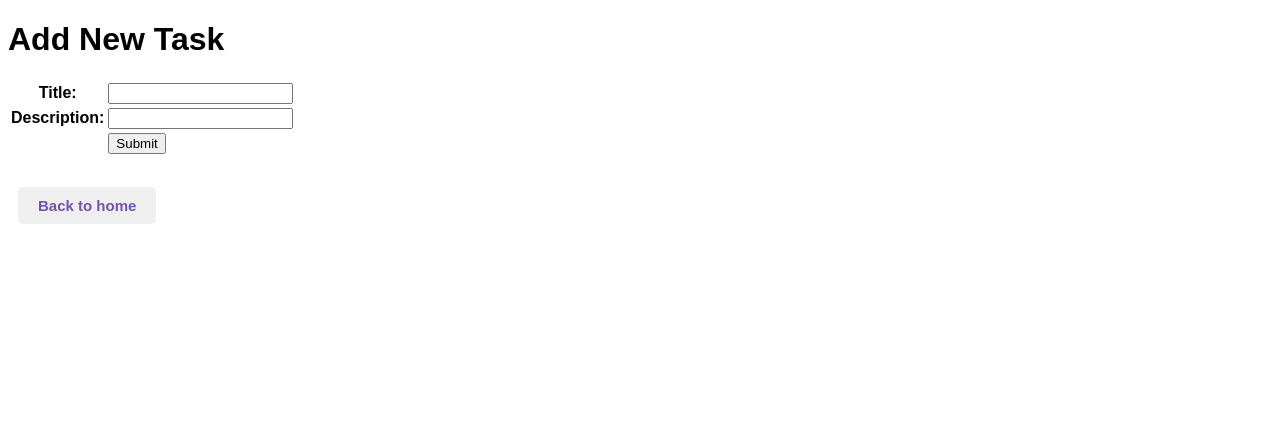
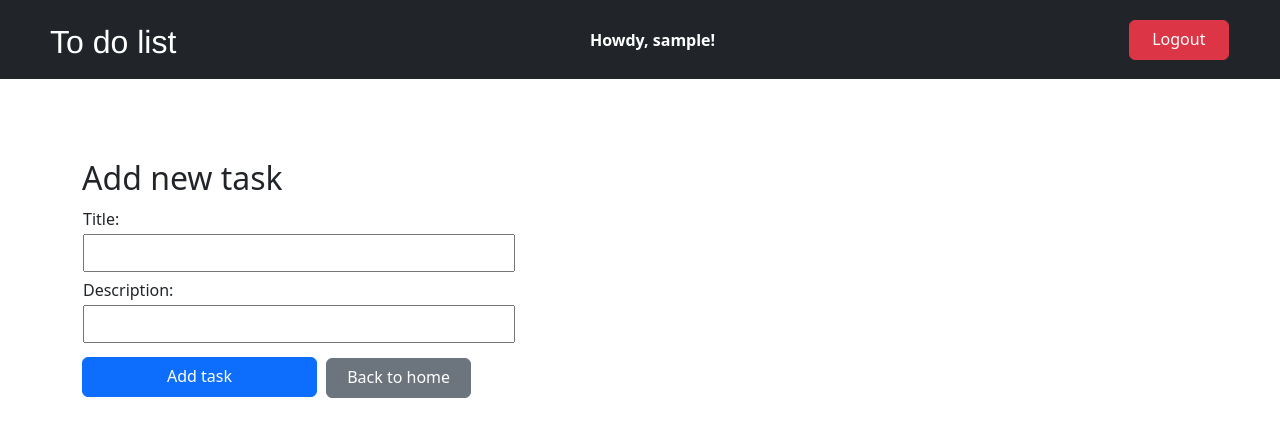
Before and after one commit to reyhanvivaldi/pbp-tugas2, a Django app: page /todolist/create-task/ in a window 1280 px wide. Shown: the top 437 px of the page. Run offline with Django 4.2, Linux system fonts and the light colour scheme; the visitor is signed in with stand-in values (Sample User, id 1); parts of the project's set-up code (start-up, migrations or seed data) failed here and were passed over.

Commit message:
Membuat tampilan responsif

```diff
--- a/templates/base.html
+++ b/templates/base.html
@@ -5,6 +5,8 @@
 <head>
   <meta charset="UTF-8">
   <meta name="viewport" content="width=device-width, initial-scale=1.0">
+  <link href="https://cdn.jsdelivr.net/npm/bootstrap@5.2.2/dist/css/bootstrap.min.css" rel="stylesheet" integrity="sha384-Zenh87qX5JnK2Jl0vWa8Ck2rdkQ2Bzep5IDxbcnCeuOxjzrPF/et3URy9Bv1WTRi" crossorigin="anonymous">
+  <link rel="stylesheet" href="https://cdnjs.cloudflare.com/ajax/libs/font-awesome/4.7.0/css/font-awesome.min.css">
   {% block meta %}
   {% endblock meta %}
 </head>
@@ -14,4 +16,31 @@
   {% endblock content %}
 </body>
 
+<style>
+  .nav-right {
+  display: flex;
+  gap: 2.5rem;
+  justify-items: center;
+  align-items: center;
+  margin-right: 4%;
+  }
+
+  @media screen and (max-width: 1000px) {
+      .col-sm-6 {
+        width: 100%;
+      }
+       .nav-right {
+      margin-left: 5%;
+      }
+      .howdy {
+        margin-left: 5%;
+      }
+      .prim2 {
+        width: 100%;
+    }
+    }
+
+</style>
+
+
 </html>
--- a/todolist/templates/create_task.html
+++ b/todolist/templates/create_task.html
@@ -6,78 +6,72 @@
 
 {% block content %}
 
-<div class = "add_task">
+<nav class="navbar navbar-dark bg-dark">
+    <div class="d-none d-lg-block">
+      <h2 class="nav" style="color: white">To do list</h2>
+    </div>
 
-    <h1>Add New Task</h1>
+    <div class="howdy">
+      <strong style="color: white;">Howdy, {{ nama_user }}!</strong>
+    </div>
 
-        <form method="POST" >
+    <div class="nav-right">
+      <a class="btn btn-danger" style="width: 100px; padding-bottom: 8px;" href="{% url 'todolist:logout_user' %}">Logout</a>
+    </div>
+  </nav>
+
+<div class = "container">
+
+    <h2>Add new task</h2>
+
+        <form method="POST" style="margin-bottom: 15px;" >
             {% csrf_token %}
-            <table class="form">
-                {{ form.as_table }}
-                <tr>
-                    <td></td>
-                    <td><input type="submit" name="submit" value="Submit"/></td>
-                </tr>
+            <table>
+                {% for field in form %}
+                <tr><td>{{ field.label_tag }}</td></tr>
+                <tr><td>{{ field }}</td></tr>
+                {% endfor %}
+
             </table>
-            <button class="back-button"><a href="{% url 'todolist:show_home' %}" class="back-text-button">Back to home</a></button>
-            <!-- <button class="submit-button"><a href="{% url 'todolist:get_add_task' %}" class="submit-text-button">Submit</a></button> -->
+            <input class="btn btn-primary" type="submit" name="submit" value="Add task"/>
+            <a class="btn btn-secondary" href="{% url 'todolist:show_home' %}">Back to home</a>
         </form>
+
+
 
 </div>
 
 <style>
-    .form {
-        font-family: Arial, Helvetica, sans-serif;
-    }
-    button {
-        cursor: pointer;
-        transition: background-color 0.2s;
-        transition: color 0.2s;
-        font-family: Arial, Helvetica, sans-serif;
-        margin-top: 30px;
-        border: none;
-        border-radius: 5px;
-        padding-left: 20px;
-        padding-right: 20px;
-        padding-top: 10px;
-        padding-bottom: 10px;
-        font-weight: 600;
-        font-size: 15px;
+    .nav {
+    margin-top: 15px;
+    margin-bottom: 10px;
+    margin-left: 50px;
+    font-family: Helvetica, sans-serif;
+}
+    .container {
+        margin-top: 80px;
     }
 
-    h1 {
-        font-family: Arial, Helvetica, sans-serif;
+    input {
+    width: 100%;
+    margin: 0.1rem 0 0.2rem 0;
+    padding: 5px 185px 5px 12px;
     }
 
-    .submit-button {
-        background-color: #7253AC;
-        margin-left: 5px;
+    .btn-primary {
+        margin-top: 10px;
+        max-width: 235px;
+        margin-right: 5px;
+        padding-bottom: 8px;
     }
 
-    .back-text-button {
-        color: #7253AC;
-        text-decoration: none;
+    .btn-secondary {
+        margin-top: 8px;
+        padding-right: 20px;
+        padding-left: 20px;
+        padding-bottom: 8px;
     }
 
-    .submit-text-button {
-        color: white;
-        text-decoration: none;
-    }
-
-    .back-button {
-        margin-left: 10px;
-    }
-
-    .submit-button:hover {
-        background-color: #633cac;
-    }
-
-    .back-button:hover {
-        background-color: #e4e0ea;
-    }
-
-    .
-
-  </style>
+</style>
 
 {% endblock content %}
--- a/todolist/views.py
+++ b/todolist/views.py
@@ -24,7 +24,7 @@ def show_home(request):
 @login_required(login_url='/todolist/login/')
 def get_add_task(request):
     form = AddTaskForm()
-    context = {'form': form,}
+    context = {'form': form, 'nama_user': request.user.username,}
 
     if request.method == 'POST':
         form = AddTaskForm(request.POST)
@@ -52,10 +52,8 @@ def saveform(request):
         return redirect('todolist:show_home')
 
 
-
 def register(request):
     form = UserCreationForm()
-
     if request.method == "POST":
         form = UserCreationForm(request.POST)
         if form.is_valid():
```
Also changed, not shown: todolist/templates/home.html (+75 -62 lines), todolist/templates/login.html (+45 -18 lines), todolist/templates/register.html (+65 -8 lines).
